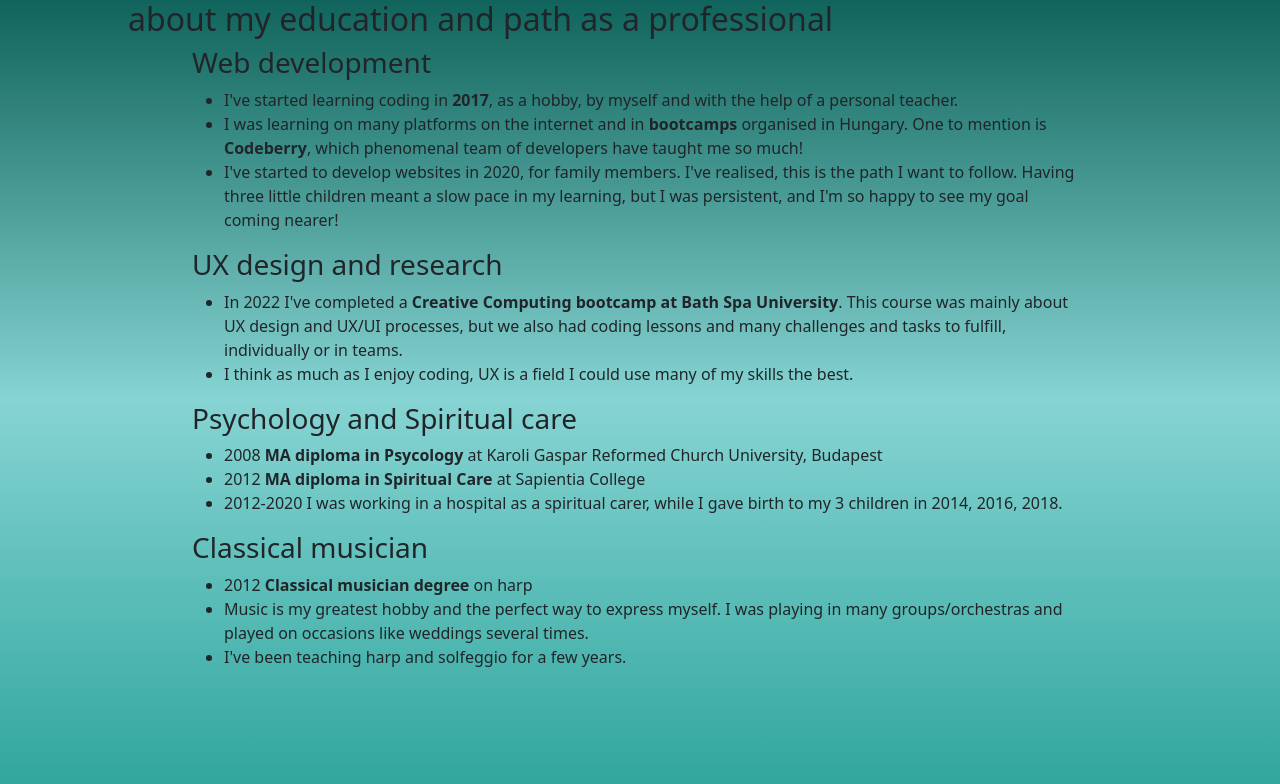
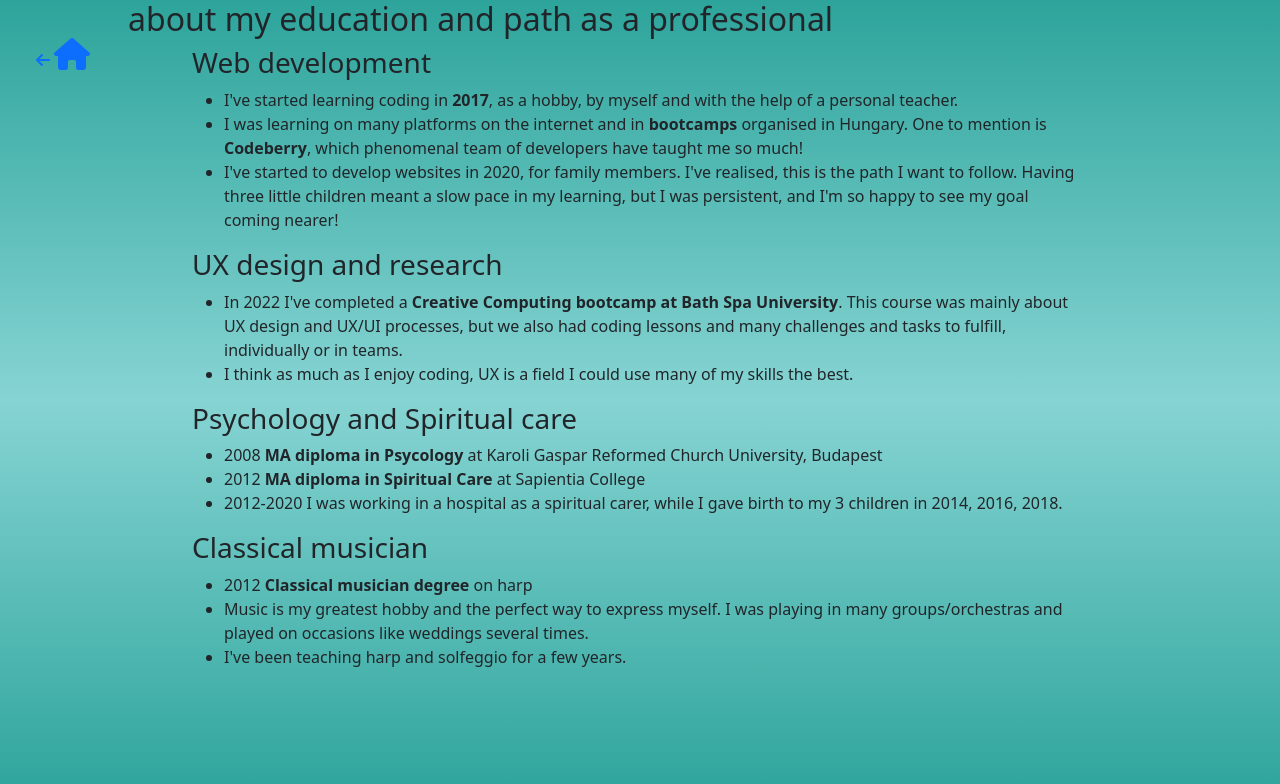
Before and after one commit to rekabro/aboutmyself, a website: page pages/education.html in a window 1280 px wide. Drawn offline with nearby package versions, Linux system fonts and the light colour scheme.

Commit message:
I've been oranising the CSS files, added some JS and a new icon

```diff
--- a/css/layout.css
+++ /dev/null
@@ -1,5 +0,0 @@
-
-.social_media_box {
-    display: flex;
-    flex-direction: row;
-}
--- a/pages/design.css
+++ b/pages/design.css
@@ -42,3 +42,16 @@ img {
     position: relative;
     top: -2em;
 }
+
+.icon {
+    font-size: 2em;
+    padding: 1em 0.5em;
+    position: fixed;
+    left: 0;
+    top: -1.3em;
+}
+
+.arrow {
+    font-size: 0.5em;
+    padding-right: 0.2em;
+}
--- a/pages/education.css
+++ b/pages/education.css
@@ -1,7 +1,7 @@
 .main-container {
     width: 100vw;
     min-height: 100vh;
-    background-image: -webkit-linear-gradient( #10645b, #86d4d3, #2da49b);
+    background-image: -webkit-linear-gradient(#2da49b, #86d4d3, #2da49b);
     position: absolute;
     top: 0;
 }
@@ -19,3 +19,16 @@ h2 {
 h3 {
     font-size: 1.7em;
 }
+
+.icon {
+    font-size: 2em;
+    padding: 1em 0.5em;
+    position: fixed;
+    left: 0;
+    top: -1.3em;
+}
+
+.arrow {
+    font-size: 0.5em;
+    padding-right: 0.2em;
+}
--- a/pages/education.html
+++ b/pages/education.html
@@ -13,11 +13,16 @@
         type="text/css" />
     <script src="https://kit.fontawesome.com/2f7cf47e2f.js" crossorigin="anonymous"></script>
     <script src="https://ajax.googleapis.com/ajax/libs/jquery/3.5.1/jquery.min.js" async></script>
-    <script src="script.js" async></script>
+    <script src="/script.js" async></script>
     <title>Education</title>
 </head>
 <body>
     <div class="main-container">
+        <a href="https://rekabr.com" class="icon">
+            <link rel="preconnect" href="https://fonts.googleapis.com">
+            <link rel="preconnect" href="https://fonts.gstatic.com" crossorigin><span class="arrow"><i
+                    class="fa fa-arrow-left"></i></span><i class="fa fa-home"></i>
+        </a>
         <h2>About my education and path as a professional</h2>
         <div class="text-wrap">
         <h3>Web development</h3>
--- a/pages/nest.css
+++ b/pages/nest.css
@@ -41,3 +41,16 @@ a:hover {
 .video-wrap {
     margin: 1em 0 0 15vw;
 }
+
+.icon {
+    font-size: 2em;
+    padding: 1em 0.5em;
+    position: fixed;
+    left: 0;
+    top: -1.3em;
+}
+
+.arrow {
+    font-size: 0.5em;
+    padding-right: 0.2em;
+}
--- a/pages/skills.css
+++ b/pages/skills.css
@@ -19,3 +19,16 @@ h2 {
 h3 {
     font-size: 1.7em;
 }
+
+.icon {
+    font-size: 2em;
+    padding: 1em 0.5em;
+    position: fixed;
+    left: 0;
+    top: -1.3em;
+}
+
+.arrow {
+    font-size: 0.5em;
+    padding-right: 0.2em;
+}
--- a/script.js
+++ b/script.js
@@ -1,4 +1,10 @@
+
 /* CONTENTS */
+
+$(".icon").mouseenter(function(){
+    $(".arrow").animate({marginLeft: "-1em"}, 500).animate({marginLeft: "0"});
+});
+
 
 document.getElementById("skills-button").onclick = function () {
     location.href = "pages/skills.html";
```
Also changed, not shown: css/base.css (+4 -11 lines), css/components.css (+34 -23 lines), index.html (+43 -17 lines), pages/design.html (+6 -1 lines), pages/nest.html (+6 -1 lines), pages/skills.html (+6 -1 lines), images/designDiagram.png.
